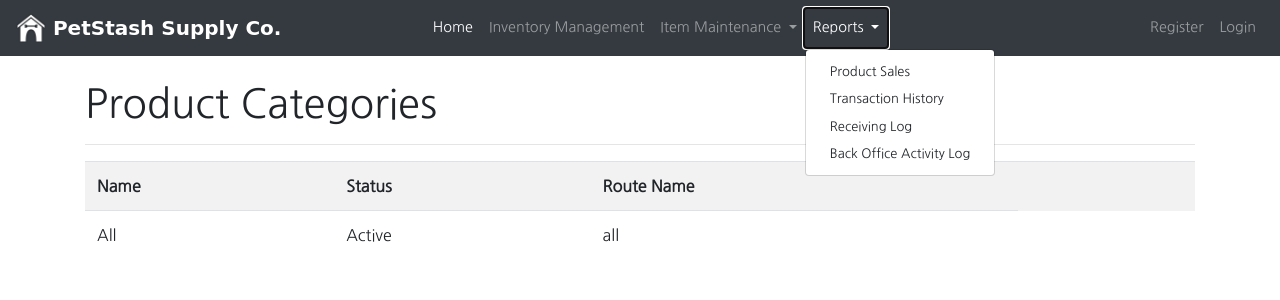
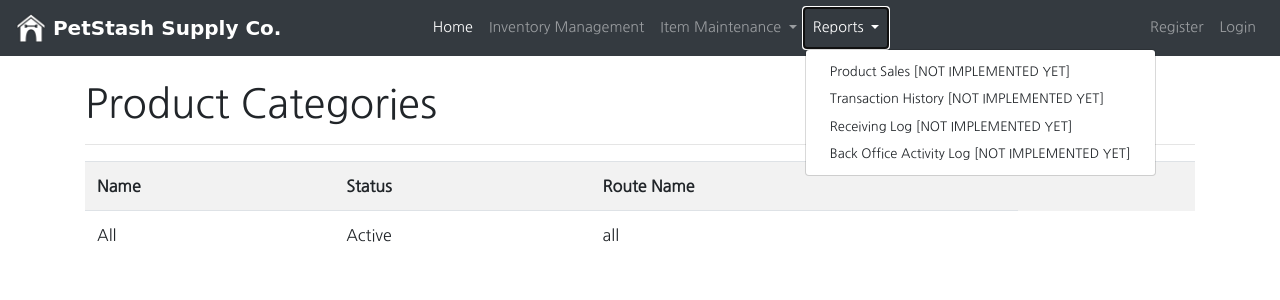
Before and after one commit to drewgoodman/PetStash-BackOfficeAPI, a Flask app: page /categories in a window 1280 px wide, after a click on "Reports". Shown: the top 300 px of the page. Run offline with Flask 2, Linux system fonts and the light colour scheme; data that the repository does not hold is empty; some libraries are stand-ins or nearby versions; some web fonts are replaced.

Commit message:
minor formatting / label reports as WIP

```diff
--- a/templates/components/navbar.html
+++ b/templates/components/navbar.html
@@ -33,10 +33,10 @@
                     Reports
                 </a>
                 <div class="dropdown-menu navbar-text-small" aria-labelledby="reportDropdown">
-                    <a class="dropdown-item" href="#">Product Sales</a>
-                    <a class="dropdown-item" href="#">Transaction History</a>
-                    <a class="dropdown-item" href="#">Receiving Log</a>
-                    <a class="dropdown-item" href="#">Back Office Activity Log</a>
+                    <a class="dropdown-item" href="#">Product Sales [NOT IMPLEMENTED YET]</a>
+                    <a class="dropdown-item" href="#">Transaction History [NOT IMPLEMENTED YET]</a>
+                    <a class="dropdown-item" href="#">Receiving Log [NOT IMPLEMENTED YET]</a>
+                    <a class="dropdown-item" href="#">Back Office Activity Log [NOT IMPLEMENTED YET]</a>
                 </div>
             </li>
         </ul>
```
Also changed, not shown: app.py (+1 -13 lines).
